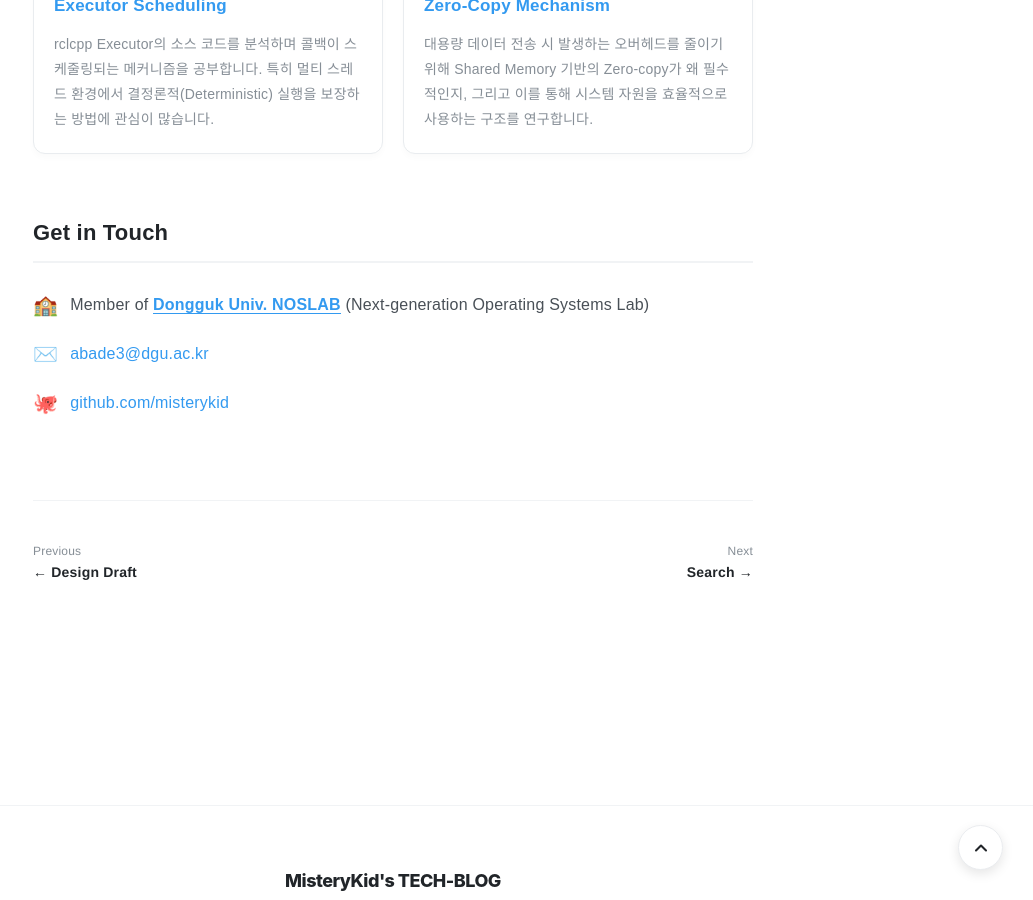
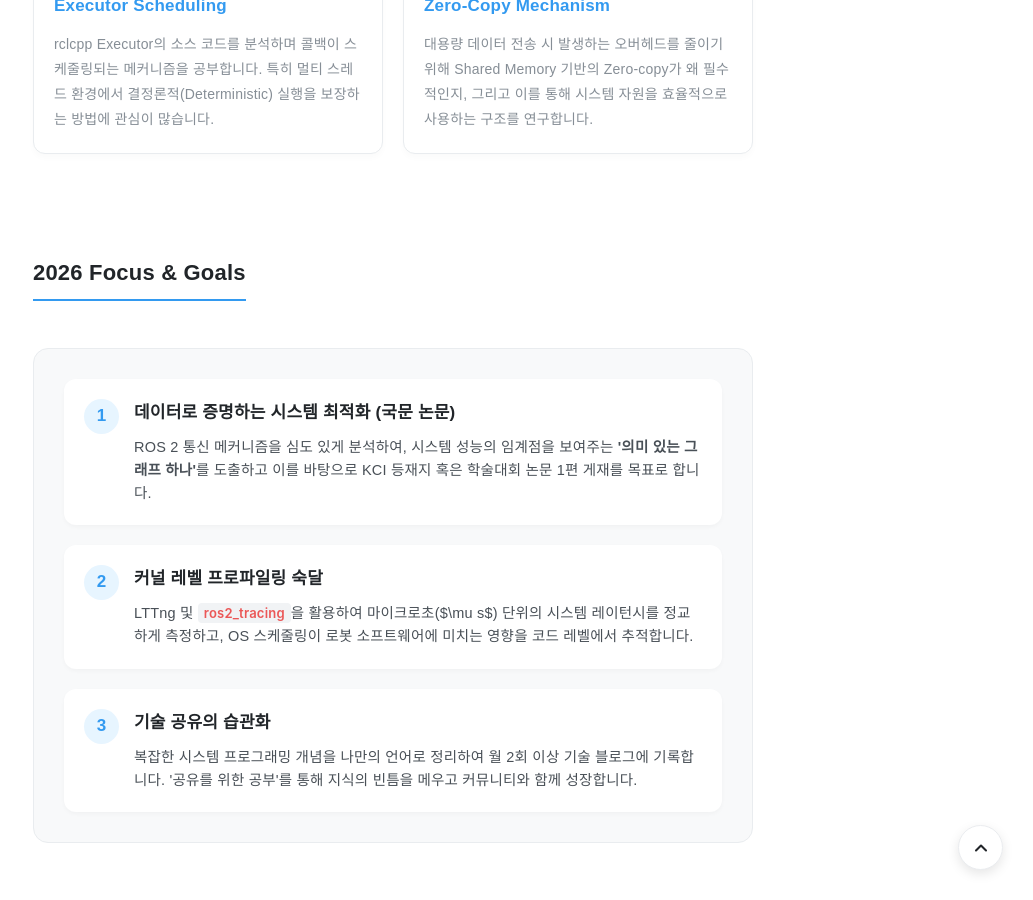
Before and after one commit to MisteryKid/MisteryKid.github.io, a Jekyll site: the page built from _pages/about.md, in a window 1280 px wide and 900 px high, scrolled down 1463 px. Shown: the whole window, without its empty margins (247-1280 px from the left). Built offline with Jekyll 4.4.1, drawn with Linux system fonts in a browser that asks for light colours.

Commit message:
0304start

```diff
--- a/_pages/about.md
+++ b/_pages/about.md
@@ -125,6 +125,49 @@ permalink: /about/
     </div>
 </section>
 
+
+<section style="margin-top: 60px; font-family: 'Pretendard', sans-serif;">
+    <h3 style="border-bottom: 2px solid #339af0; padding-bottom: 8px; display: inline-block; color: #212529;">2026 Focus & Goals</h3>
+
+    <div style="margin-top: 25px; background: #f8f9fa; padding: 30px; border-radius: 15px; border: 1px solid #e9ecef;">
+        <div style="display: grid; gap: 20px;">
+
+            <div style="display: flex; align-items: flex-start; gap: 15px; background: #fff; padding: 20px; border-radius: 12px; box-shadow: 0 2px 4px rgba(0,0,0,0.03);">
+                <div style="background: #e7f5ff; color: #339af0; width: 35px; height: 35px; display: flex; align-items: center; justify-content: center; border-radius: 50%; font-weight: 800; flex-shrink: 0;">1</div>
+                <div>
+                    <strong style="font-size: 17px; color: #212529;">데이터로 증명하는 시스템 최적화 (국문 논문)</strong>
+                    <p style="margin: 8px 0 0 0; font-size: 14.5px; color: #495057; line-height: 1.6;">
+                        ROS 2 통신 메커니즘을 심도 있게 분석하여, 시스템 성능의 임계점을 보여주는 <strong>'의미 있는 그래프 하나'</strong>를 도출하고 이를 바탕으로 KCI 등재지 혹은 학술대회 논문 1편 게재를 목표로 합니다.
+                    </p>
+                </div>
+            </div>
+
+            <div style="display: flex; align-items: flex-start; gap: 15px; background: #fff; padding: 20px; border-radius: 12px; box-shadow: 0 2px 4px rgba(0,0,0,0.03);">
+                <div style="background: #e7f5ff; color: #339af0; width: 35px; height: 35px; display: flex; align-items: center; justify-content: center; border-radius: 50%; font-weight: 800; flex-shrink: 0;">2</div>
+                <div>
+                    <strong style="font-size: 17px; color: #212529;">커널 레벨 프로파일링 숙달</strong>
+                    <p style="margin: 8px 0 0 0; font-size: 14.5px; color: #495057; line-height: 1.6;">
+                        LTTng 및 <code>ros2_tracing</code>을 활용하여 마이크로초($\mu s$) 단위의 시스템 레이턴시를 정교하게 측정하고, OS 스케줄링이 로봇 소프트웨어에 미치는 영향을 코드 레벨에서 추적합니다.
+                    </p>
+                </div>
+            </div>
+
+            <div style="display: flex; align-items: flex-start; gap: 15px; background: #fff; padding: 20px; border-radius: 12px; box-shadow: 0 2px 4px rgba(0,0,0,0.03);">
+                <div style="background: #e7f5ff; color: #339af0; width: 35px; height: 35px; display: flex; align-items: center; justify-content: center; border-radius: 50%; font-weight: 800; flex-shrink: 0;">3</div>
+                <div>
+                    <strong style="font-size: 17px; color: #212529;">기술 공유의 습관화</strong>
+                    <p style="margin: 8px 0 0 0; font-size: 14.5px; color: #495057; line-height: 1.6;">
+                        복잡한 시스템 프로그래밍 개념을 나만의 언어로 정리하여 월 2회 이상 기술 블로그에 기록합니다. '공유를 위한 공부'를 통해 지식의 빈틈을 메우고 커뮤니티와 함께 성장합니다.
+                    </p>
+                </div>
+            </div>
+
+        </div>
+    </div>
+</section>
+
+
+
 <section style="margin-top: 60px; font-family: 'Pretendard', sans-serif;">
     <h3 style="border-bottom: 2px solid #f1f3f5; padding-bottom: 10px; color: #212529;">Get in Touch</h3>
 
```
Also changed, not shown: _posts/Daily/2026-02-27-Prompt.md (+11 -1 lines).
